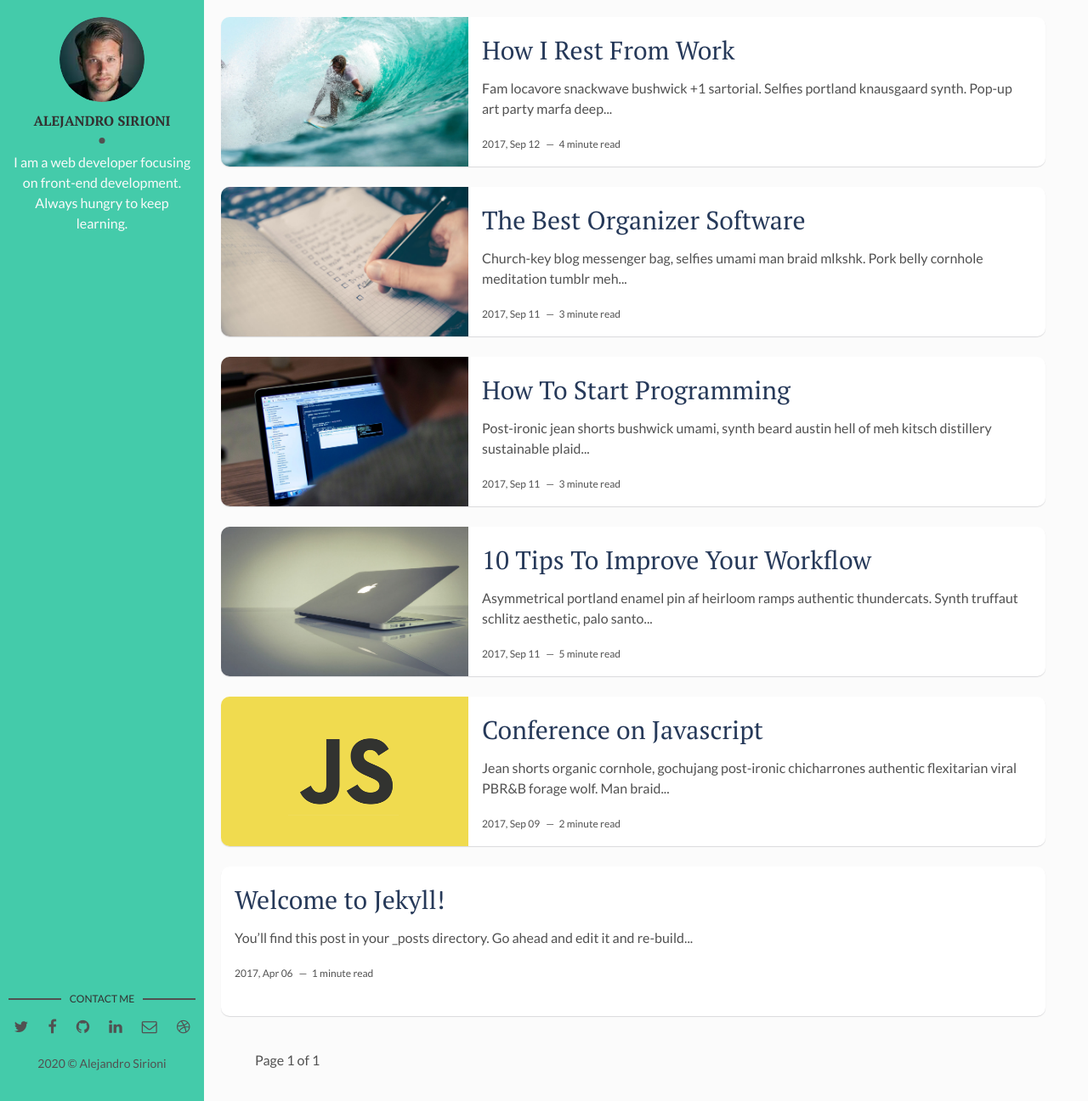
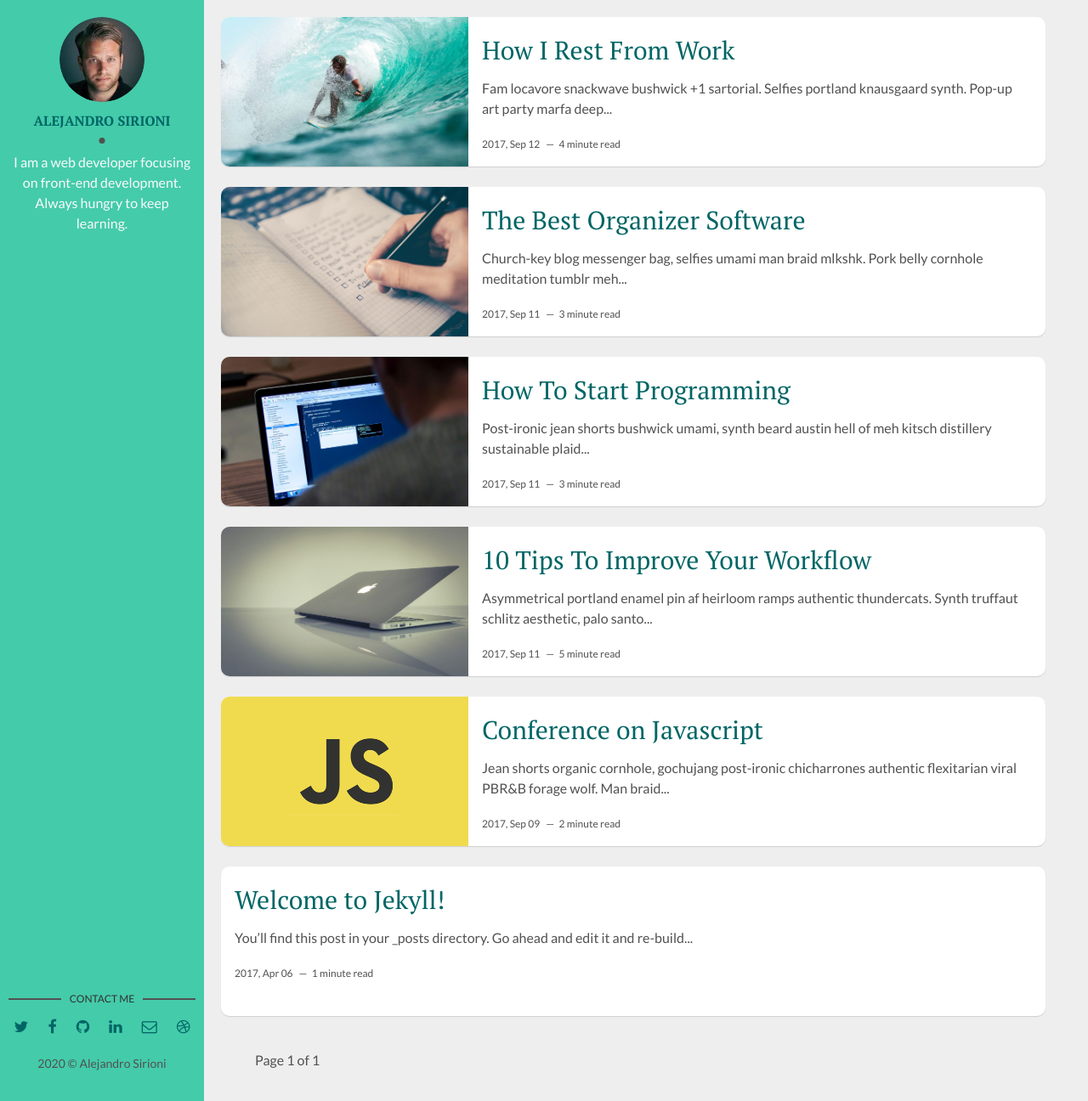
Before and after one commit to alesirioni/alesirioni.github.io, a Jekyll site: the page built from index.html, in a window 1280 px wide and 1296 px high. Shown: the whole window at 85% size. Built offline with Jekyll 4.4.1, drawn with Linux system fonts in a browser that asks for light colours; the list of posts is cut into pages by our own code.

Commit message:
Update main.css

```diff
--- a/assets/css/main.css
+++ b/assets/css/main.css
@@ -775,7 +775,7 @@ html {
 body {
   font-family: 'Lato', sans-serif;
   color: #515151;
-  background-color: #fbfbfb;
+  background-color: #eee;
   margin: 0;
   -webkit-font-smoothing: antialiased;
   -moz-osx-font-smoothing: grayscale;
@@ -976,7 +976,7 @@ table tfoot td {
   padding-bottom: 15px;
   font-size: 16px;
   text-transform: uppercase;
-  color: #333030;
+  color: #006565;
   font-weight: 700;
 }
 
@@ -1079,7 +1079,7 @@ table tfoot td {
 }
 
 .contact ul li a {
-  color: #515151;
+  color: #006565;
   display: block;
   padding: 5px;
   font-size: 18px;
@@ -1165,7 +1165,7 @@ footer .copyright {
 .post .post-content .post-title a {
   font-family: 'PT Serif', serif;
   text-decoration: none;
-  color: #263959;
+  color: #006565;
 }
 
 .post .post-content p {
```
